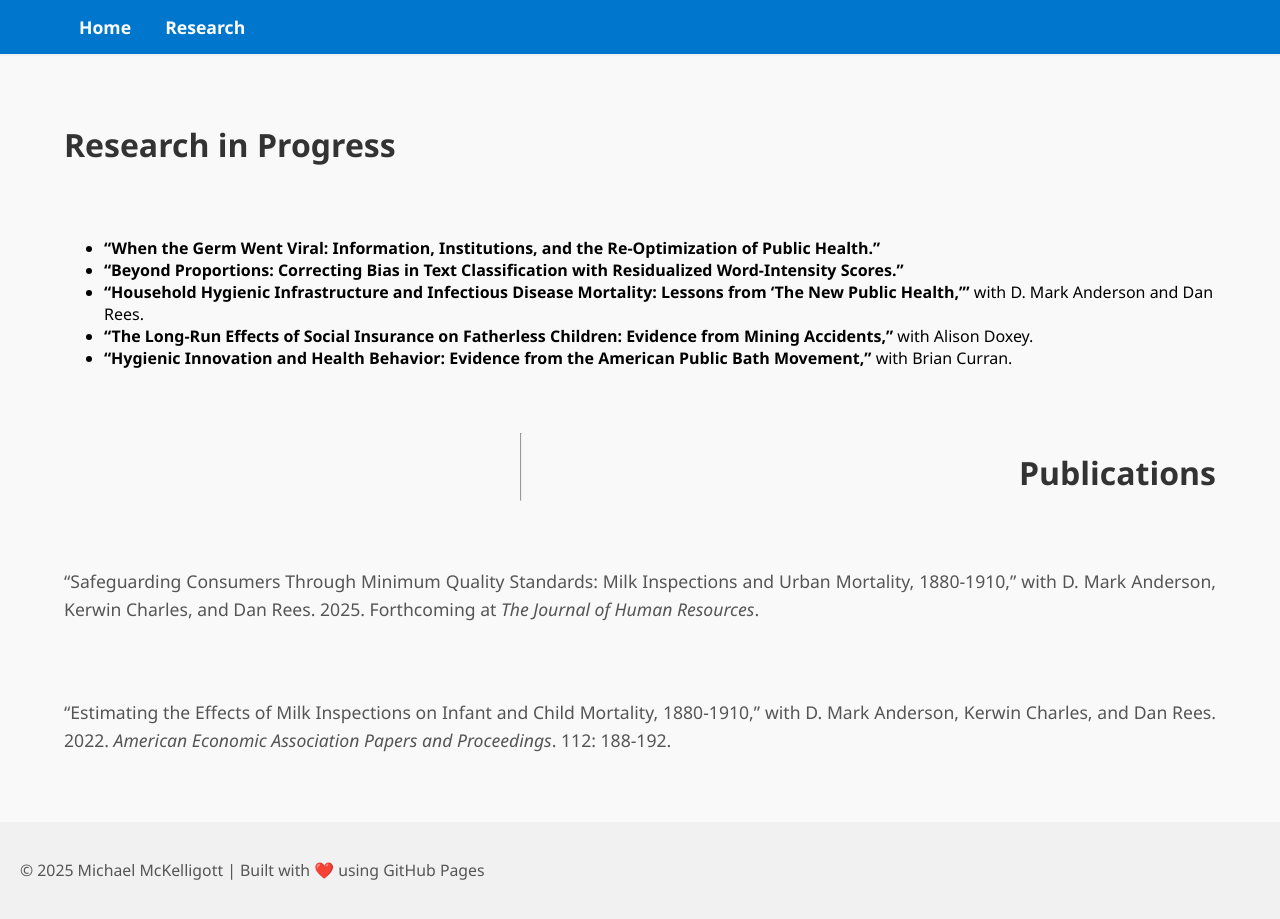
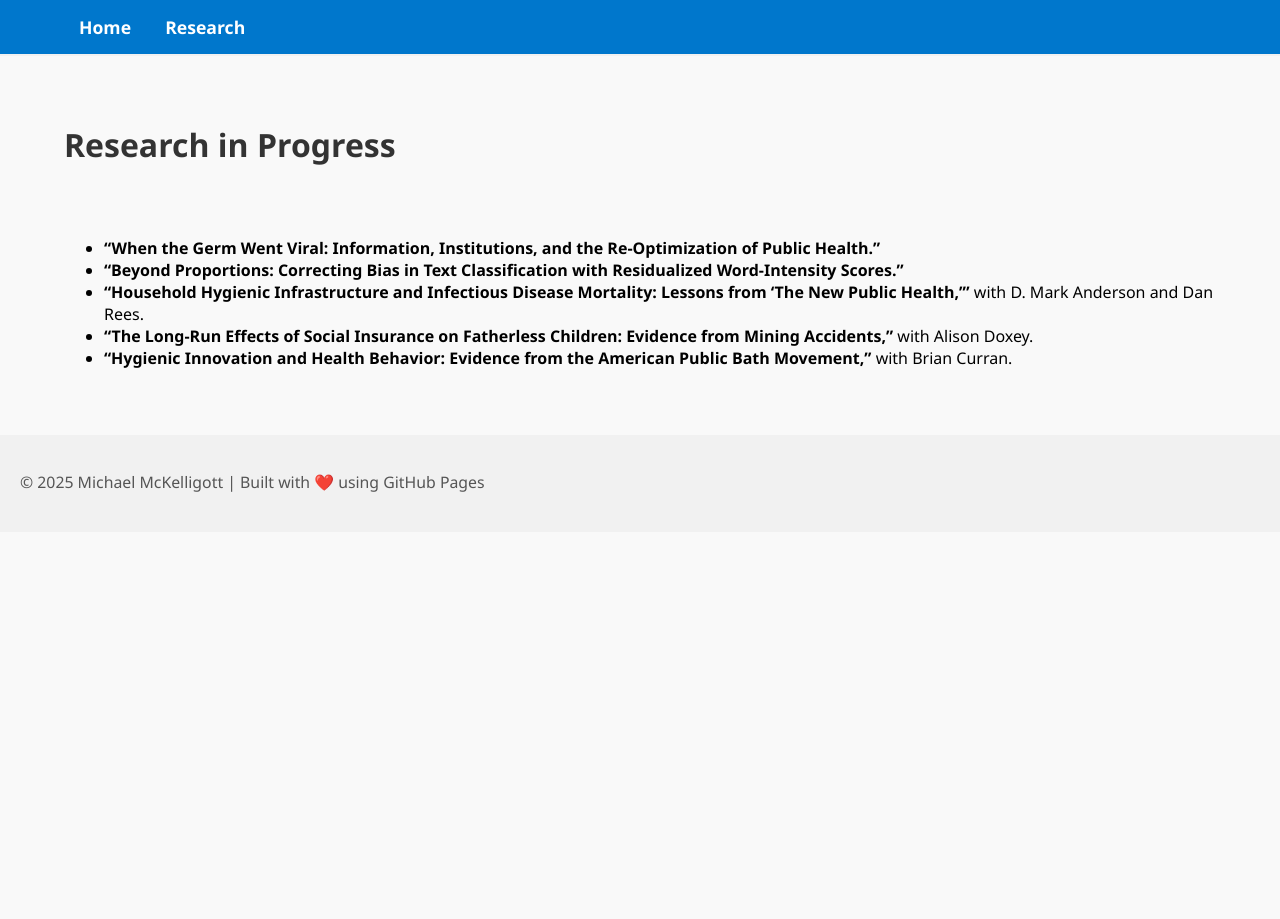
Before and after one commit to mike-mck/mike-mck.github.io, a Jekyll site: the page built from research.md, in a window 1280 px wide. Built offline with Jekyll 4.4.1, drawn with Linux system fonts in a browser that asks for light colours; our own code applies the rules of GitHub Pages for plain Markdown files.

Commit message:
Update research.md

```diff
--- a/research.md
+++ b/research.md
@@ -8,10 +9,3 @@ title: Research in Progress
 - **“Household Hygienic Infrastructure and Infectious Disease Mortality: Lessons from 'The New Public Health,’”** with D. Mark Anderson and Dan Rees.
 - **“The Long-Run Effects of Social Insurance on Fatherless Children: Evidence from Mining Accidents,”** with Alison Doxey.
 - **“Hygienic Innovation and Health Behavior: Evidence from the American Public Bath Movement,”** with Brian Curran.
-
----
-
-## Publications
-“Safeguarding Consumers Through Minimum Quality Standards: Milk Inspections and Urban Mortality, 1880-1910,” with D. Mark Anderson, Kerwin Charles, and Dan Rees. 2025. Forthcoming at _The Journal of Human Resources_.
-
-“Estimating the Effects of Milk Inspections on Infant and Child Mortality, 1880-1910,” with D. Mark Anderson, Kerwin Charles, and Dan Rees. 2022. _American Economic Association Papers and Proceedings_. 112: 188-192.
```
Also changed, not shown: other parts of research.md (+1 -0 lines).
